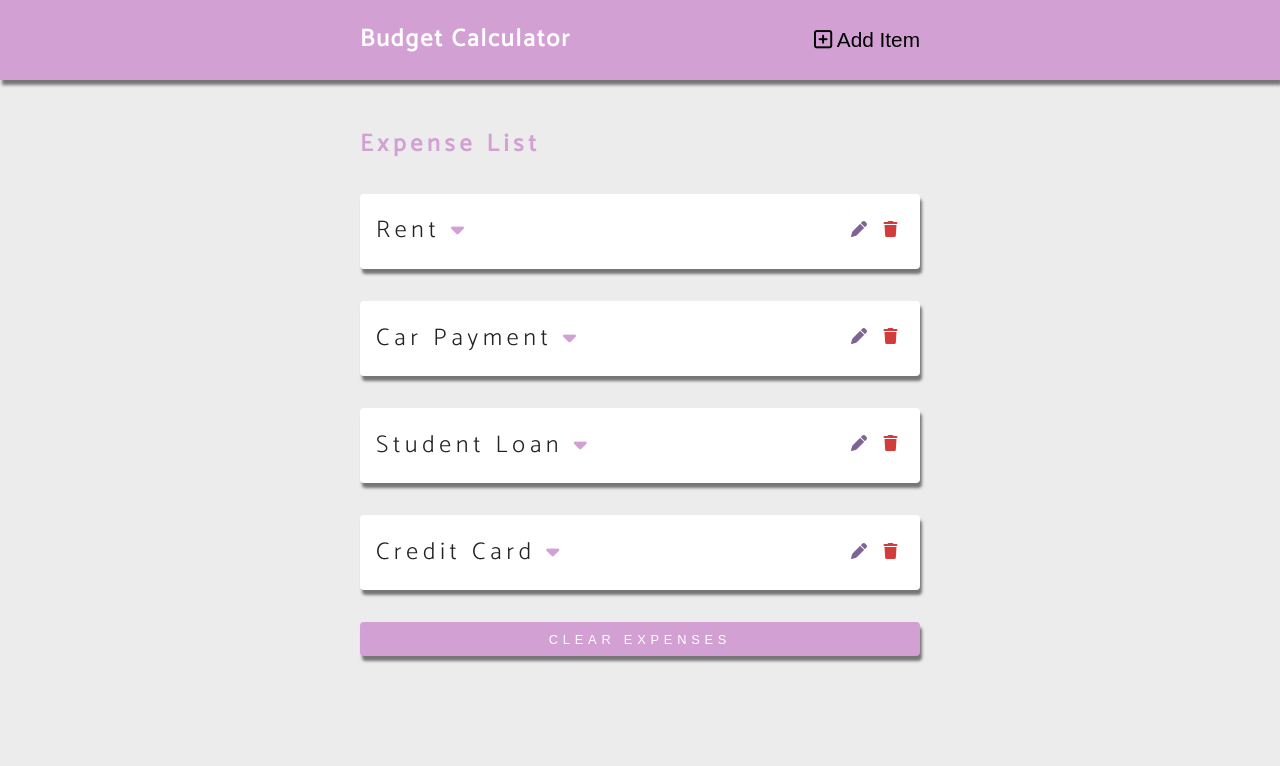
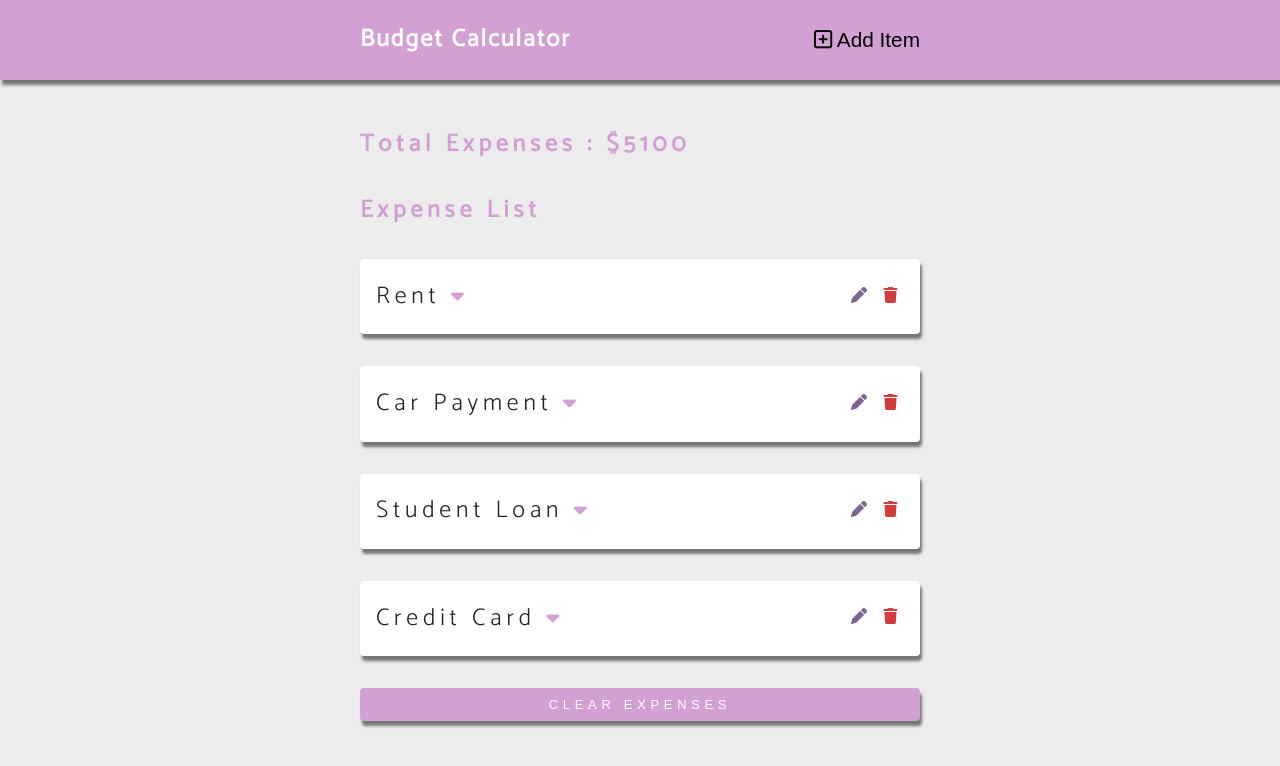
Before and after one commit to loveisgala/budget-calculator-svelte, a Svelte app: page / in a window 1280 px wide. Shown: the top 766 px of the page. Built offline with nearby package versions, Linux system fonts and the light colour scheme.

Commit message:
Create Totals component

```diff
--- a/src/App.svelte
+++ b/src/App.svelte
@@ -4,12 +4,18 @@
   import Navbar from "./components/Navbar.svelte";
   import ExpensesList from "./ExpensesList.svelte";
   import Button from "./components/Button.svelte";
+  import Totals from "./components/Totals.svelte";
 
   //Data
   import expensesData from "./expenses";
 
   //Variables
   let expenses = [...expensesData];
+
+  //Reactive
+  $: total = expenses.reduce((acc, curr) => {
+    return (acc += curr.amount);
+  }, 0);
 
   //Functions
   /**
@@ -31,6 +37,7 @@
 
 <Navbar />
 <main class="content">
+  <Totals title="Total Expenses" {total}/>
   <ExpensesList {expenses}/>
   <Button {expenses}/>
 </main>
--- /dev/null
+++ b/src/components/Totals.svelte
@@ -0,0 +1,8 @@
+<script>
+    export let title = 'default title';
+    export let total = 0;
+</script>
+
+<section class="main-title">
+    <h2>{title} : ${total}</h2>
+</section>
```
